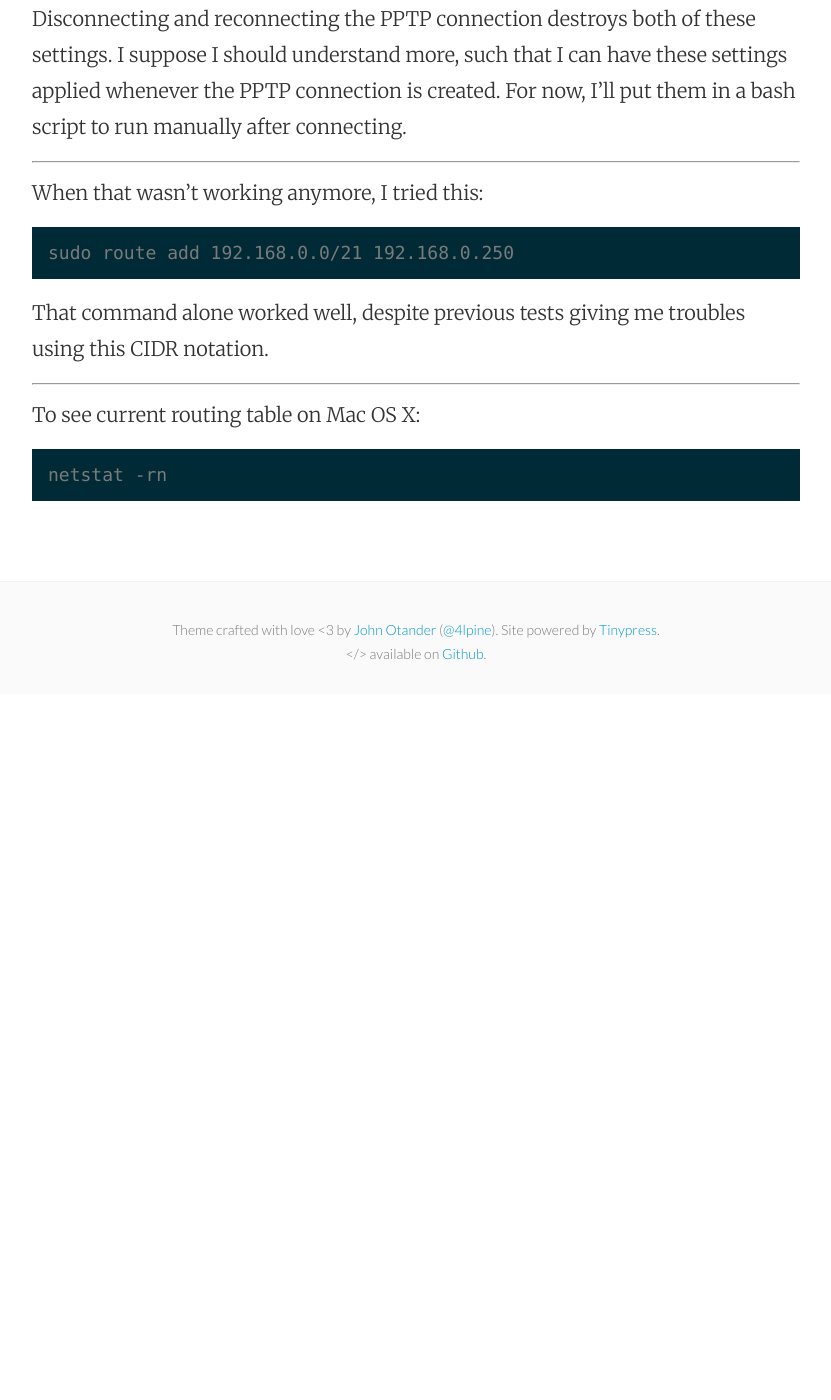
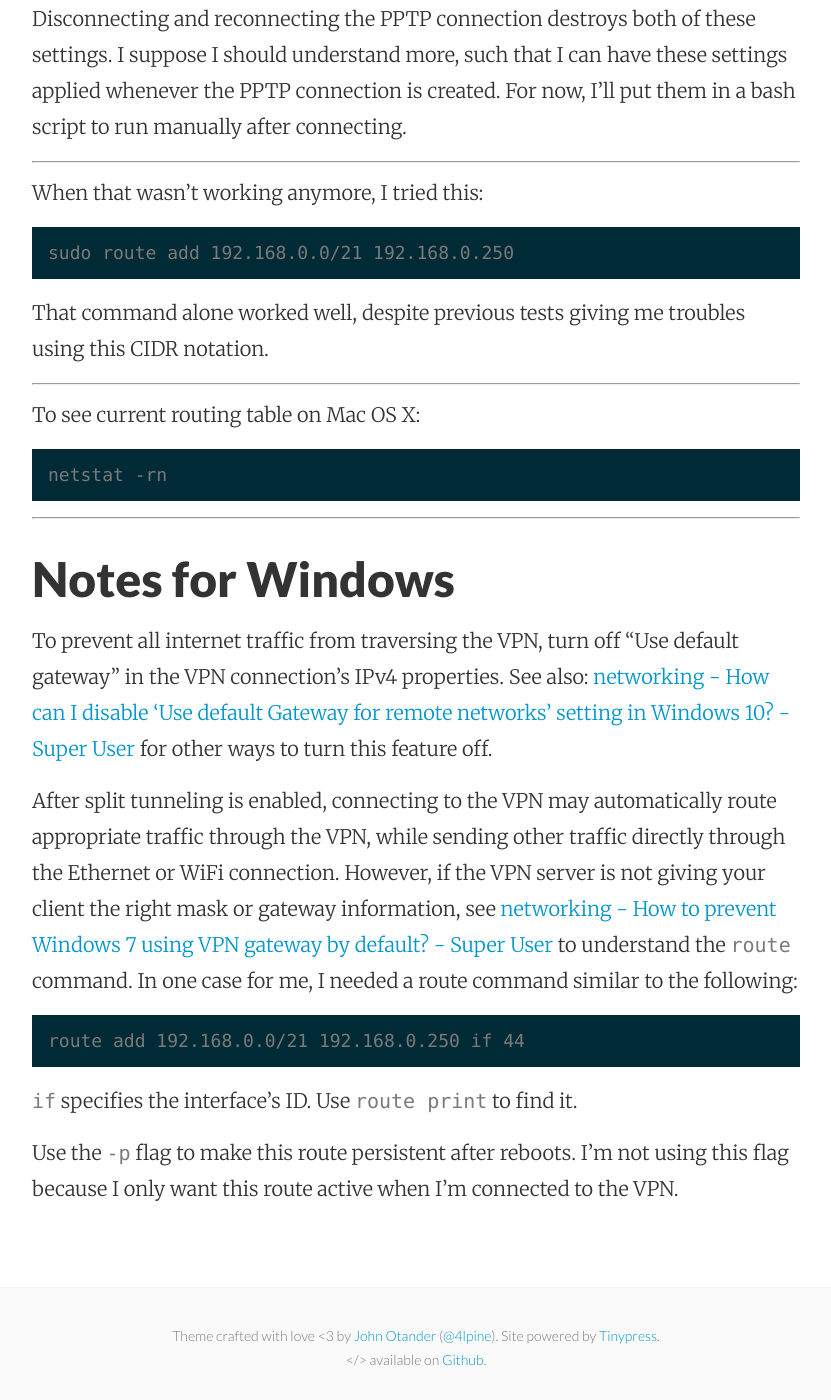
Before and after one commit to mattymaloney/mattymaloney.github.io, a Jekyll site: the page built from _posts/2016-03-25-office-vpn-routing.md, in a window 1280 px wide and 1400 px high, scrolled down 1294 px. Shown: the whole window, without its empty margins (224-1055 px from the left). Built offline with Jekyll 4.4.1, drawn with Linux system fonts in a browser that asks for light colours; before the commit the page ends 1988 px from its top, so only the background shows below that.

Commit message:
Update 2016-03-25-office-vpn-routing.md

````diff
--- a/_posts/2016-03-25-office-vpn-routing.md
+++ b/_posts/2016-03-25-office-vpn-routing.md
@@ -38,3 +38,19 @@ To see current routing table on Mac OS X:
 ```
 netstat -rn
 ```
+
+---
+
+## Notes for Windows
+
+To prevent all internet traffic from traversing the VPN, turn off "Use default gateway" in the VPN connection's IPv4 properties. See also: [networking - How can I disable 'Use default Gateway for remote networks' setting in Windows 10? - Super User](http://superuser.com/questions/954801/how-can-i-disable-use-default-gateway-for-remote-networks-setting-in-windows-1) for other ways to turn this feature off.
+
+After split tunneling is enabled, connecting to the VPN may automatically route appropriate traffic through the VPN, while sending other traffic directly through the Ethernet or WiFi connection. However, if the VPN server is not giving your client the right mask or gateway information, see [networking - How to prevent Windows 7 using VPN gateway by default? - Super User](http://superuser.com/questions/861454/how-to-prevent-windows-7-using-vpn-gateway-by-default/862409#862409) to understand the `route` command. In one case for me, I needed a route command similar to the following:
+
+```
+route add 192.168.0.0/21 192.168.0.250 if 44
+```
+
+`if` specifies the interface's ID. Use `route print` to find it.
+
+Use the `-p` flag to make this route persistent after reboots. I'm not using this flag because I only want this route active when I'm connected to the VPN.
````
